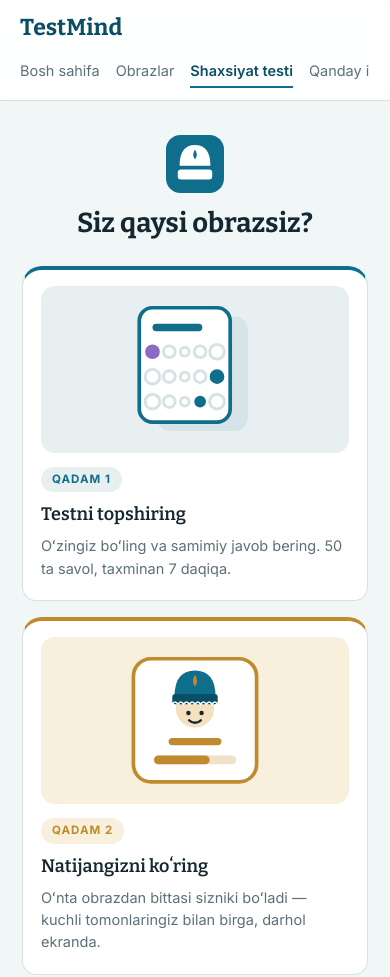
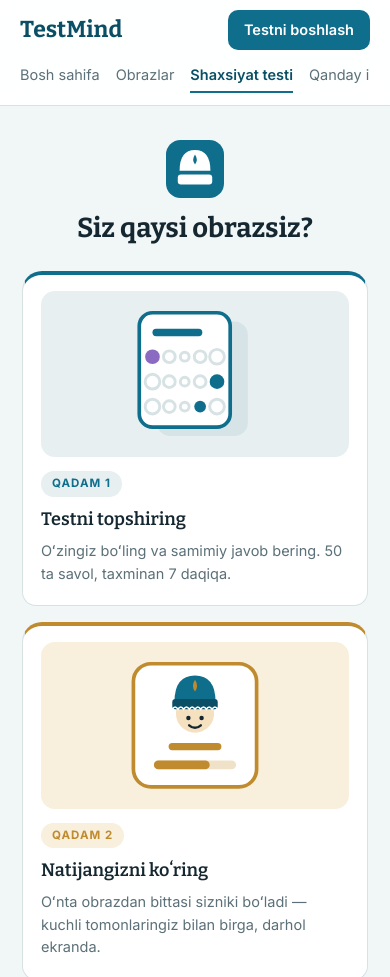
Before and after one commit to raximovv/TestMind, a plain HTML site: page test.html in a window 390 px wide. Shown: the top 977 px of the page. Drawn offline with Linux system fonts and the light colour scheme.

Commit message:
Add the Testni boshlash button to the test page nav
The nav links were never actually smaller on the test page - "Obrazlar"
renders at the same 60.7px there as on every other page, same font. What was
missing was the teal CTA button on the right, so the bar looked emptier and
the links read as shrunken next to a full nav elsewhere. Adding it (own
.topcta class mirroring site.css .btn.sm, since the test page does not load
site.css) makes the bar identical on every page.

Tests: e2e 45, keyboard 27, capture 19, autosave 9, anchor 13,
audit 18 pages x 3 widths.

```diff
--- a/test.html
+++ b/test.html
@@ -48,8 +48,15 @@
               padding:4px 0;border-bottom:2px solid transparent}
   .toplinks a:hover{color:var(--lazur-deep)}
   .toplinks a[aria-current="page"]{color:var(--lazur-deep);font-weight:600;border-bottom-color:var(--lazur)}
+  /* Same CTA as every other page's nav, so the bar looks identical when you land
+     on the test rather than emptier on the right. Mirrors .btn.sm in site.css. */
+  .topcta{display:inline-block;background:var(--lazur);color:#fff;text-decoration:none;
+          border-radius:10px;padding:9px 16px;font-weight:600;font-size:14.5px;white-space:nowrap}
+  .topcta:hover{background:var(--lazur-deep)}
+  .topcta:focus-visible{outline:3px solid var(--zar);outline-offset:2px}
   @media (max-width:820px){
     .topnavin{gap:10px;height:auto;padding:10px 20px;flex-wrap:wrap}
+    .topcta{margin-left:auto;order:2}
     .toplinks{order:3;flex:1 1 100%;margin-left:0;gap:16px;overflow-x:auto;
               padding-bottom:2px;-webkit-overflow-scrolling:touch}
     .toplinks a{font-size:14.5px}
@@ -314,6 +321,7 @@
     <a href="qanday-ishlaydi.html">Qanday ishlaydi</a>
     <a href="savollar.html">Savollar</a>
   </div>
+  <a class="topcta" href="test.html">Testni boshlash</a>
 </div></nav>
 <div class="wrap">
   <main id="app"></main>
```
